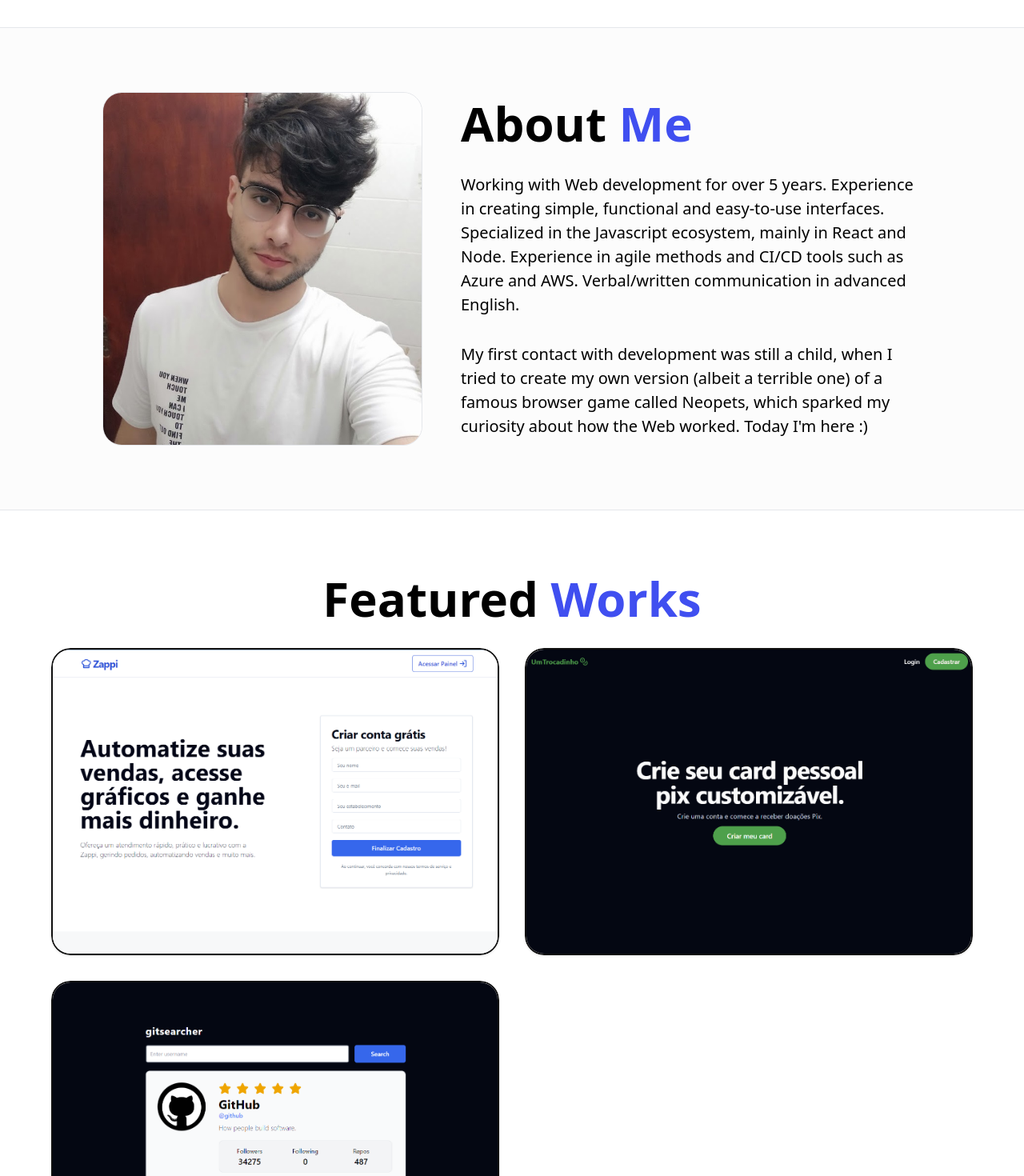
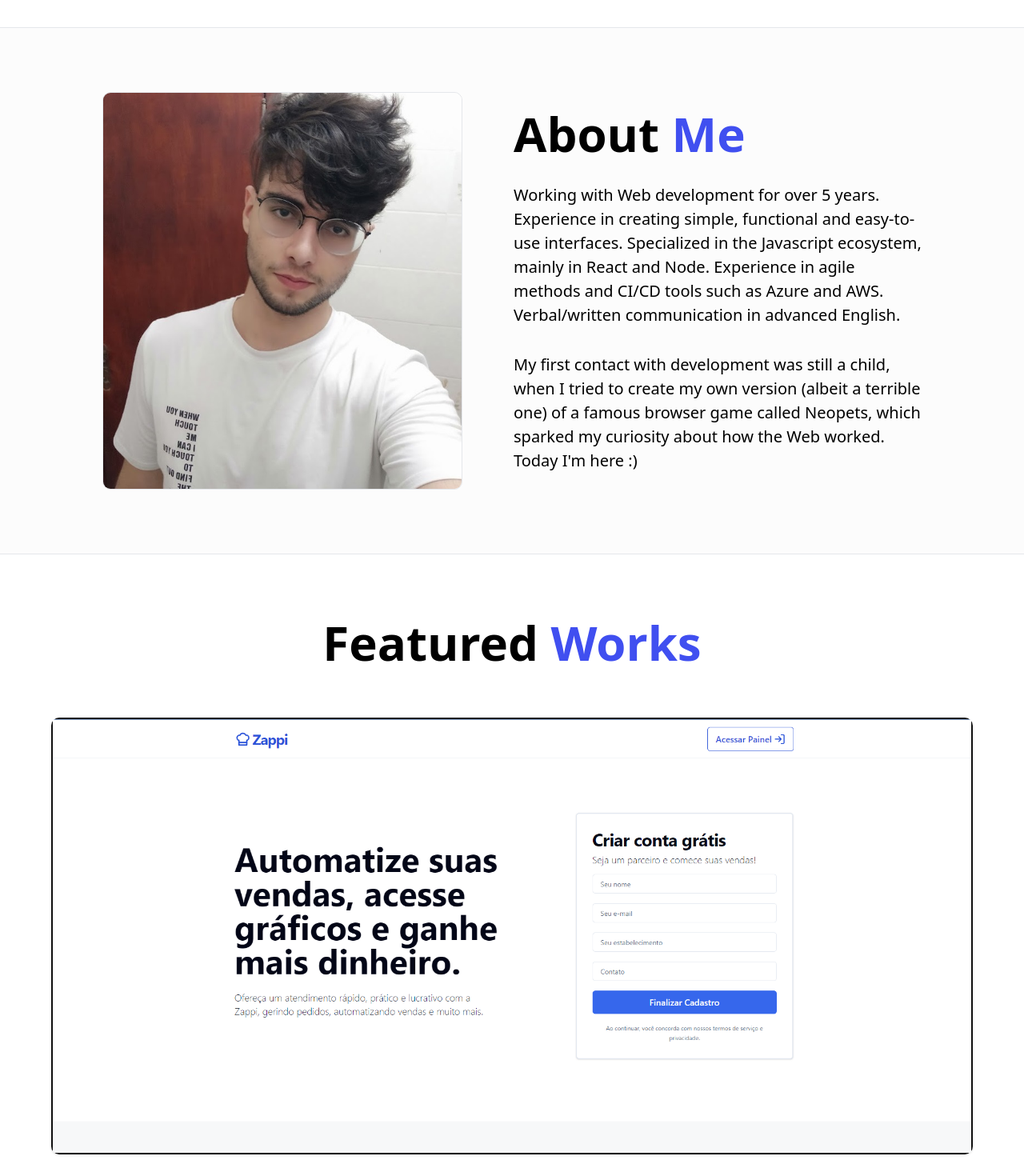
Before and after one commit to pefelippe/Portfolio, a Next.js app: page / in a window 1280 px wide. Shown: the part 560-2030 px from the top of the page at 80% size. Built offline with nearby package versions, Linux system fonts and the light colour scheme.

Commit message:
ajuste de grids

```diff
--- a/src/components/ProjectCard.tsx
+++ b/src/components/ProjectCard.tsx
@@ -36,7 +36,7 @@ function ProjectCard({
       whileInView={{ opacity: 1, x: 0 }}
       transition={{ duration: 0.5 }}
       className="w-full flex flex-col h-full overflow-hidden items-start text-start justify-between
-     relative bg-gray-100/30  rounded-3xl shadow "
+     relative bg-gray-100/30  rounded-md shadow "
     >
       {/* <div className="flex flex-col gap-2 justify-start items-start  text-md">
         <p className="text-4xl font-semibold">{title}</p>
@@ -46,7 +46,7 @@ function ProjectCard({
         href={link}
         target="_blank"
         className=" overflow-hidden border-2 border-[#101010] hover:border-blue
-        w-full rounded-3xl h-full "
+        w-full  h-full "
       >
         <motion.img
           src={imgUrl}
--- a/src/content/About.tsx
+++ b/src/content/About.tsx
@@ -19,14 +19,14 @@ export default function Hero() {
       <motion.div className="h-full flex flex-col items-center justify-center w-full z-20 gap-8">
         <div
           className="flex rounded-md max-md:flex-col
-         w-full items-start min-h-fit gap-8 md:gap-12 max-w-5xl"
+         w-full items-start min-h-fit gap-8 md:gap-16 max-w-5xl"
         >
           <motion.img
             src="./assets/pedrof.jpg"
-            className="rounded-3xl border max-md:max-h-[300px] w-[400px] max-md:object-cover object-fit max-md:hidden"
+            className="rounded-md border max-md:max-h-[250px] w-[450px] max-md:object-cover object-fit max-md:hidden min-h-full"
           />
-          <div className="flex flex-col w-full text-xl gap-8 leading-normal items-start justify-center h-full max-w-2xl">
-            <h3 className="section-subtitle   max-w-6xl ">
+          <div className="flex flex-col w-full text-xl gap-8 leading-normal items-start justify-center h-full ">
+            <h3 className="section-subtitle">
               About <span className="text-blue">Me</span>
             </h3>
             <span className="">
--- a/src/content/ProjectContent.tsx
+++ b/src/content/ProjectContent.tsx
@@ -10,17 +10,17 @@ function Projects() {
       animate={{ opacity: 1, y: 0 }}
       transition={{ duration: 0.75, delay: 0.5 }}
       id="projects-container"
-      className="content-intern gap-8 items-center justify-center"
+      className="content-intern gap-16 items-center justify-center"
     >
       <div className="flex flex-col gap-4 text-center">
-        <h3 className="section-subtitle max-w-6xl">
+        <h3 className="section-subtitle max-w-5xl">
           Featured <span className="text-blue">Works</span>
         </h3>
         {/* <p className="text-xl">Check my works.</p> */}
       </div>
 
       <div
-        className="grid md:grid-cols-2 rounded-md gap-8
+        className="grid rounded-md gap-16
         lg:justify-start w-full items-start h-full"
       >
         {projects?.map((proj) => {
```
